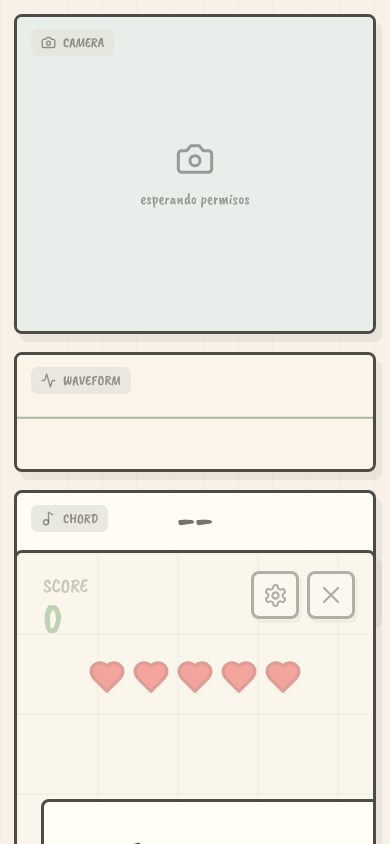
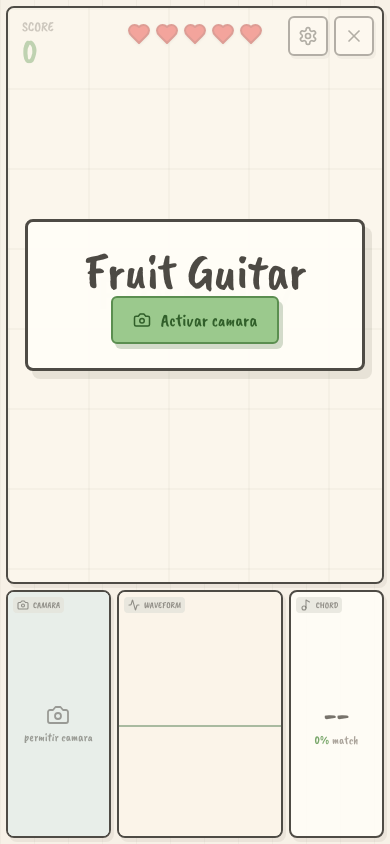
Before and after one commit to Angelet-code/FruitGuitar, a React (Vite) app: page / in a window 390 px wide. Shown: the top 844 px of the page. Built offline with nearby package versions, Linux system fonts and the light colour scheme.

Commit message:
Adapt mobile layout and audio detection

```diff
--- a/src/App.tsx
+++ b/src/App.tsx
@@ -1,4 +1,4 @@
-import { Heart, Play, RotateCcw, Settings, X } from "lucide-react";
+import { Camera, Heart, Play, RotateCcw, Settings, X } from "lucide-react";
 import { useCallback, useEffect, useMemo, useRef, useState } from "react";
 import { ChordPanel } from "./components/ChordPanel";
 import { CameraPanel } from "./components/CameraPanel";
@@ -105,8 +105,8 @@ export function App() {
             <div className="modal-card">
               <h1>Fruit Guitar</h1>
               <button className="primary-button" type="button" onClick={startGame}>
-                <Play size={18} fill="currentColor" />
-                Empezar
+                <Camera size={18} />
+                Activar camara
               </button>
             </div>
           </div>
@@ -166,7 +166,7 @@ export function App() {
                   onChange={(event) => setConfidenceThreshold(Number(event.target.value) / 100)}
                 />
               </label>
-              <p className="settings-note">Más alto = más estricto.</p>
+              <p className="settings-note">Mas alto = mas estricto.</p>
             </div>
           </div>
         ) : null}
--- a/src/audio/RecognitionEngine.ts
+++ b/src/audio/RecognitionEngine.ts
@@ -12,12 +12,22 @@ interface MatchResult {
   confidence: number;
   score: number;
   margin: number;
+  coverage: number;
 }
 
-const MIN_FREQUENCY = 65;
-const MAX_FREQUENCY = 1600;
+const MIN_FREQUENCY = 70;
+const MAX_FREQUENCY = 1200;
 const DB_FLOOR = -92;
 const HISTORY_SIZE = 4;
+const THIRD_CONTRAST_WEIGHT = 0.34;
+const OUT_OF_CHORD_PENALTY = 0.045;
+const COVERAGE_WEIGHT = 0.035;
+const HARMONIC_LEAKS = [
+  { multiple: 5, keep: 0.18 },
+  { multiple: 7, keep: 0.34 },
+  { multiple: 10, keep: 0.22 },
+  { multiple: 14, keep: 0.38 },
+] as const;
 
 export function matchChordTemplate(chromaInput: ChromaVector): MatchResult {
   const chroma = normalizeChroma(chromaInput);
@@ -28,20 +38,25 @@ export function matchChordTemplate(chromaInput: ChromaVector): MatchResult {
       vector[pitchClass] = template.weights[pitchClass] ?? 1;
     });
     const normalizedTemplate = normalizeChroma(vector);
-    const score = normalizedTemplate.reduce((total, weight, index) => total + weight * chroma[index], 0);
-    return { name, score };
+    const rawScore = normalizedTemplate.reduce((total, weight, index) => total + weight * chroma[index], 0);
+    const thirdContrast = getThirdContrast(name, chroma);
+    const coverage = getChordCoverage(name, chroma);
+    const outOfChordEnergy = getOutOfChordEnergy(name, chroma);
+    const score = rawScore + thirdContrast * THIRD_CONTRAST_WEIGHT + coverage * COVERAGE_WEIGHT - outOfChordEnergy * OUT_OF_CHORD_PENALTY;
+    return { name, score, coverage };
   }).sort((a, b) => b.score - a.score);
 
   const best = scores[0];
   const second = scores[1];
   const margin = best.score - second.score;
-  const confidence = clamp(best.score * 0.82 + margin * 0.55, 0, 1);
+  const confidence = clamp(best.score * 0.78 + margin * 0.72 + best.coverage * 0.08, 0, 1);
 
   return {
     name: best.name,
     confidence,
     score: best.score,
     margin,
+    coverage: best.coverage,
   };
 }
 
@@ -49,12 +64,20 @@ export function classifyChroma(
   chroma: ChromaVector,
   rms: number,
   timestamp: number,
-  options: { rmsFloor?: number; confidenceFloor?: number } = {},
+  options: { rmsFloor?: number; confidenceFloor?: number; marginFloor?: number; scoreFloor?: number; coverageFloor?: number } = {},
 ): ChordDetection {
   const rmsFloor = options.rmsFloor ?? 0.012;
-  const confidenceFloor = options.confidenceFloor ?? 0.56;
+  const confidenceFloor = options.confidenceFloor ?? 0.62;
+  const marginFloor = options.marginFloor ?? 0.045;
+  const scoreFloor = options.scoreFloor ?? 0.72;
+  const coverageFloor = options.coverageFloor ?? 0.5;
   const match = matchChordTemplate(chroma);
-  const hasSignal = rms >= rmsFloor && match.confidence >= confidenceFloor;
+  const hasSignal =
+    rms >= rmsFloor &&
+    match.confidence >= confidenceFloor &&
+    match.margin >= marginFloor &&
+    match.score >= scoreFloor &&
+    match.coverage >= coverageFloor;
 
   return {
     name: hasSignal ? match.name : null,
@@ -125,11 +148,11 @@ export function spectrumToChroma(
     const decibels = frequencyData[bin];
     if (decibels < DB_FLOOR) continue;
 
-    const midi = Math.round(69 + 12 * Math.log2(frequency / 440));
-    const pitchClass = ((midi % 12) + 12) % 12;
+    const midi = 69 + 12 * Math.log2(frequency / 440);
     const amplitude = Math.pow(10, decibels / 20);
-    const harmonicWeight = frequency < 500 ? 1 : 0.72;
-    chroma[pitchClass] += amplitude * harmonicWeight;
+    const harmonicWeight = getFrequencyReliabilityWeight(frequency);
+    const leakageWeight = getHarmonicLeakageWeight(frequencyData, frequency, binWidth, amplitude);
+    addFrequencyEnergy(chroma, midi, amplitude * harmonicWeight * leakageWeight);
   }
 
   return normalizeChroma(chroma);
@@ -144,3 +167,87 @@ export function computeRms(samples: Float32Array): number {
 function clamp(value: number, min: number, max: number): number {
   return Math.min(max, Math.max(min, value));
 }
+
+function getThirdContrast(name: ChordName, chroma: ChromaVector): number {
+  const template = CHORD_TEMPLATES[name];
+  const [root, third] = template.pitchClasses;
+  const isMinor = ((third - root + 12) % 12) === 3;
+  const oppositeThird = (root + (isMinor ? 4 : 3)) % 12;
+
+  return chroma[third] - chroma[oppositeThird];
+}
+
+function getChordCoverage(name: ChordName, chroma: ChromaVector): number {
+  const template = CHORD_TEMPLATES[name];
+  const [root, third, fifth] = template.pitchClasses;
+  const rootCoverage = clamp(chroma[root] / 0.32, 0, 1);
+  const thirdCoverage = clamp(chroma[third] / 0.18, 0, 1);
+  const fifthCoverage = clamp(chroma[fifth] / 0.28, 0, 1);
+
+  return (rootCoverage + thirdCoverage + fifthCoverage) / 3;
+}
+
+function getOutOfChordEnergy(name: ChordName, chroma: ChromaVector): number {
+  const chordPitchClasses = new Set<number>(CHORD_TEMPLATES[name].pitchClasses);
+  return chroma.reduce((total, energy, pitchClass) => (chordPitchClasses.has(pitchClass) ? total : total + energy), 0);
+}
+
+function getFrequencyReliabilityWeight(frequency: number): number {
+  if (frequency < 520) return 1;
+  if (frequency < 900) return 0.42;
+  return 0.22;
+}
+
+function getHarmonicLeakageWeight(
+  frequencyData: Float32Array,
+  frequency: number,
+  binWidth: number,
+  amplitude: number,
+): number {
+  let weight = 1;
+
+  HARMONIC_LEAKS.forEach(({ multiple, keep }) => {
+    const possibleFundamental = frequency / multiple;
+    if (possibleFundamental < MIN_FREQUENCY) return;
+
+    const support = getAmplitudeAtFrequency(frequencyData, possibleFundamental, binWidth);
+    if (support > amplitude * 0.12) {
+      weight = Math.min(weight, keep);
+    }
+  });
+
+  return weight;
+}
+
+function getAmplitudeAtFrequency(frequencyData: Float32Array, frequency: number, binWidth: number): number {
+  const exactBin = frequency / binWidth;
+  const lowerBin = Math.floor(exactBin);
+  const upperBin = Math.ceil(exactBin);
+  const lowerAmplitude = getAmplitudeAtBin(frequencyData, lowerBin);
+  const upperAmplitude = getAmplitudeAtBin(frequencyData, upperBin);
+
+  return Math.max(lowerAmplitude, upperAmplitude);
+}
+
+function getAmplitudeAtBin(frequencyData: Float32Array, bin: number): number {
+  if (bin < 0 || bin >= frequencyData.length) return 0;
+  const decibels = frequencyData[bin];
+  if (decibels < DB_FLOOR) return 0;
+  return Math.pow(10, decibels / 20);
+}
+
+function addFrequencyEnergy(chroma: ChromaVector, midi: number, energy: number): void {
+  const lowerMidi = Math.floor(midi);
+  const upperMidi = lowerMidi + 1;
+  const upperDistance = midi - lowerMidi;
+  const lowerWeight = Math.pow(1 - upperDistance, 2);
+  const upperWeight = Math.pow(upperDistance, 2);
+  const totalWeight = lowerWeight + upperWeight;
+
+  chroma[getPitchClass(lowerMidi)] += energy * (lowerWeight / totalWeight);
+  chroma[getPitchClass(upperMidi)] += energy * (upperWeight / totalWeight);
+}
+
+function getPitchClass(midi: number): number {
+  return ((midi % 12) + 12) % 12;
+}
--- a/src/audio/useAudioInput.ts
+++ b/src/audio/useAudioInput.ts
@@ -74,7 +74,7 @@ export function useAudioInput(): AudioInputState {
   const start = useCallback(async () => {
     if (!navigator.mediaDevices?.getUserMedia) {
       setPermission("unsupported");
-      setError("Este navegador no expone cámara/micrófono por WebRTC.");
+      setError("Este navegador no expone camara/microfono por WebRTC.");
       return;
     }
 
@@ -92,7 +92,7 @@ export function useAudioInput(): AudioInputState {
         video: {
           width: { ideal: 960 },
           height: { ideal: 720 },
-          facingMode: "user",
+          facingMode: { ideal: "user" },
         },
       });
 
@@ -100,10 +100,10 @@ export function useAudioInput(): AudioInputState {
       const context = new AudioContextCtor();
       const source = context.createMediaStreamSource(nextStream);
       const analyser = context.createAnalyser();
-      analyser.fftSize = 4096;
+      analyser.fftSize = 8192;
       analyser.minDecibels = -100;
       analyser.maxDecibels = -18;
-      analyser.smoothingTimeConstant = 0.55;
+      analyser.smoothingTimeConstant = 0.42;
       source.connect(analyser);
 
       contextRef.current = context;
@@ -116,7 +116,7 @@ export function useAudioInput(): AudioInputState {
     } catch (caught) {
       stop();
       setPermission("denied");
-      setError(caught instanceof Error ? caught.message : "No se pudieron abrir cámara y micrófono.");
+      setError(caught instanceof Error ? caught.message : "No se pudieron abrir camara y microfono.");
     }
   }, [startLoop, stop]);
 
--- a/src/components/CameraPanel.tsx
+++ b/src/components/CameraPanel.tsx
@@ -15,16 +15,16 @@ export function CameraPanel({ stream, permission }: CameraPanelProps) {
   }, [stream]);
 
   return (
-    <section className="camera-panel sketch-panel" aria-label="Vista de cámara">
+    <section className="camera-panel sketch-panel" aria-label="Vista de camara frontal">
       <div className="panel-label">
         <Camera size={15} strokeWidth={2.2} />
-        <span>CAMERA</span>
+        <span>CAMARA</span>
       </div>
       <video ref={videoRef} autoPlay muted playsInline className="camera-video" />
       {permission !== "granted" ? (
         <div className="camera-empty">
           <Camera size={40} strokeWidth={1.8} />
-          <span>{permission === "requesting" ? "abriendo..." : "esperando permisos"}</span>
+          <span>{permission === "requesting" ? "abriendo camara..." : "permitir camara"}</span>
         </div>
       ) : null}
     </section>
--- a/src/styles.css
+++ b/src/styles.css
@@ -7,15 +7,26 @@
   text-rendering: optimizeLegibility;
 }
 
+html {
+  width: 100%;
+  height: 100%;
+  overflow: hidden;
+  overscroll-behavior: none;
+}
+
 * {
   box-sizing: border-box;
 }
 
 body {
   margin: 0;
+  width: 100%;
+  height: 100%;
   min-width: 320px;
   min-height: 100vh;
   overflow: hidden;
+  overscroll-behavior: none;
+  touch-action: manipulation;
   -webkit-font-smoothing: antialiased;
 }
 
@@ -30,11 +41,13 @@ button {
 
 #root {
   min-height: 100vh;
+  height: 100%;
 }
 
 .app-shell {
   width: 100vw;
   height: 100vh;
+  height: 100dvh;
   display: grid;
   grid-template-columns: minmax(360px, 42vw) 1fr;
   gap: 16px;
@@ -402,52 +415,222 @@ button {
 }
 
 @media (max-width: 940px) {
+  html,
   body {
-    overflow: auto;
+    height: 100%;
+    overflow: hidden;
   }
 
   .app-shell {
-    height: auto;
-    min-height: 100vh;
+    height: 100vh;
+    height: 100dvh;
+    min-height: 0;
     grid-template-columns: 1fr;
-    grid-template-rows: minmax(520px, 55vh) minmax(620px, 80vh);
-    padding: 14px;
+    grid-template-rows: minmax(0, 7fr) minmax(88px, 3fr);
+    gap: 8px;
+    padding: 8px;
+  }
+
+  .game-board {
+    grid-row: 1;
   }
 
   .left-console {
-    grid-template-rows: minmax(320px, 1fr) 160px;
+    grid-row: 2;
+    grid-template-columns: minmax(0, 0.9fr) minmax(0, 1.45fr) minmax(0, 0.85fr);
+    grid-template-rows: minmax(0, 1fr);
+    gap: 8px;
+  }
+
+  .left-console > .camera-panel {
+    grid-column: 1;
+  }
+
+  .telemetry-grid {
+    display: contents;
+  }
+
+  .telemetry-grid > .waveform-panel {
+    grid-column: 2;
+  }
+
+  .telemetry-grid > .chord-panel {
+    grid-column: 3;
+  }
+
+  .sketch-panel {
+    border-width: 2px;
+    box-shadow: 3px 4px 0 rgba(87, 80, 70, 0.08);
+  }
+
+  .panel-label {
+    top: 6px;
+    left: 6px;
+    max-width: calc(100% - 12px);
+    gap: 4px;
+    padding: 2px 5px;
+    border-radius: 4px;
+    font-size: 10px;
+  }
+
+  .panel-label svg {
+    width: 12px;
+    height: 12px;
+    flex: 0 0 auto;
+  }
+
+  .panel-label span {
+    overflow: hidden;
+    text-overflow: ellipsis;
+    white-space: nowrap;
+  }
+
+  .camera-empty {
+    gap: 4px;
+    padding: 22px 4px 4px;
+    font-size: 12px;
+    line-height: 1;
+    text-align: center;
+  }
+
+  .camera-empty svg {
+    width: 24px;
+    height: 24px;
+  }
+
+  .chord-readout {
+    gap: 2px;
+    padding: 22px 4px 4px;
+  }
+
+  .chord-name {
+    min-height: 0;
+    font-size: clamp(24px, 7vw, 38px);
+  }
+
+  .chord-match {
+    font-size: 12px;
+  }
+
+  .chord-state {
+    font-size: 11px;
+  }
+
+  .score-block {
+    top: 10px;
+    left: 14px;
+  }
+
+  .score-block span {
+    font-size: 14px;
+  }
+
+  .score-block strong {
+    font-size: clamp(34px, 9vw, 48px);
   }
 
   .lives-row {
-    top: 92px;
+    top: 14px;
+    gap: 4px;
+  }
+
+  .lives-row svg {
+    width: 24px;
+    height: 24px;
+  }
+
+  .top-actions {
+    top: 8px;
+    right: 8px;
+    gap: 6px;
+  }
+
+  .icon-button {
+    width: 40px;
+    height: 40px;
+    border-width: 2px;
+    border-radius: 6px;
+    box-shadow: 2px 3px 0 rgba(87, 80, 70, 0.13);
+  }
+
+  .icon-button svg {
+    width: 20px;
+    height: 20px;
+  }
+
+  .permission-overlay,
+  .soft-overlay,
+  .game-over-overlay,
+  .settings-layer {
+    padding: 12px;
+  }
+
+  .modal-card {
+    width: min(340px, 92vw);
+    padding: 24px 26px;
+  }
+
+  .modal-card.compact {
+    width: min(280px, 92vw);
+  }
+
+  .modal-card h1 {
+    font-size: clamp(42px, 13vw, 58px);
+  }
+
+  .modal-card h2,
+  .game-over-card h2 {
+    font-size: clamp(38px, 11vw, 54px);
+  }
+
+  .primary-button {
+    min-height: 48px;
+    padding: 0 20px;
+    border-width: 2px;
+    font-size: 18px;
+  }
+
+  .permission-toast {
+    right: 12px;
+    bottom: 12px;
+    left: 12px;
+    max-width: none;
+    padding: 10px 12px;
   }
 }
 
 @media (max-width: 560px) {
-  .telemetry-grid {
-    grid-template-columns: 1fr;
-    grid-template-rows: 120px 130px;
+  .app-shell {
+    grid-template-rows: minmax(0, 7fr) minmax(82px, 3fr);
+    gap: 6px;
+    padding: 6px;
   }
 
   .left-console {
-    grid-template-rows: 320px 268px;
-  }
-
-  .score-block strong {
-    font-size: 44px;
-  }
-
-  .lives-row {
-    top: 105px;
+    grid-template-columns: minmax(0, 0.86fr) minmax(0, 1.36fr) minmax(0, 0.78fr);
     gap: 6px;
   }
 
-  .top-actions {
-    gap: 8px;
+  .panel-label {
+    top: 5px;
+    left: 5px;
+    max-width: calc(100% - 10px);
+    padding: 2px 4px;
+    font-size: 9px;
   }
 
-  .icon-button {
-    width: 48px;
-    height: 48px;
+  .camera-empty span {
+    max-width: 100%;
+    overflow: hidden;
+    text-overflow: ellipsis;
+    white-space: nowrap;
+  }
+
+  .chord-name {
+    font-size: clamp(22px, 8vw, 34px);
+  }
+
+  .chord-state {
+    display: none;
   }
 }
```
Also changed, not shown: 2 other files (tests, documents, lock files or other folders).
